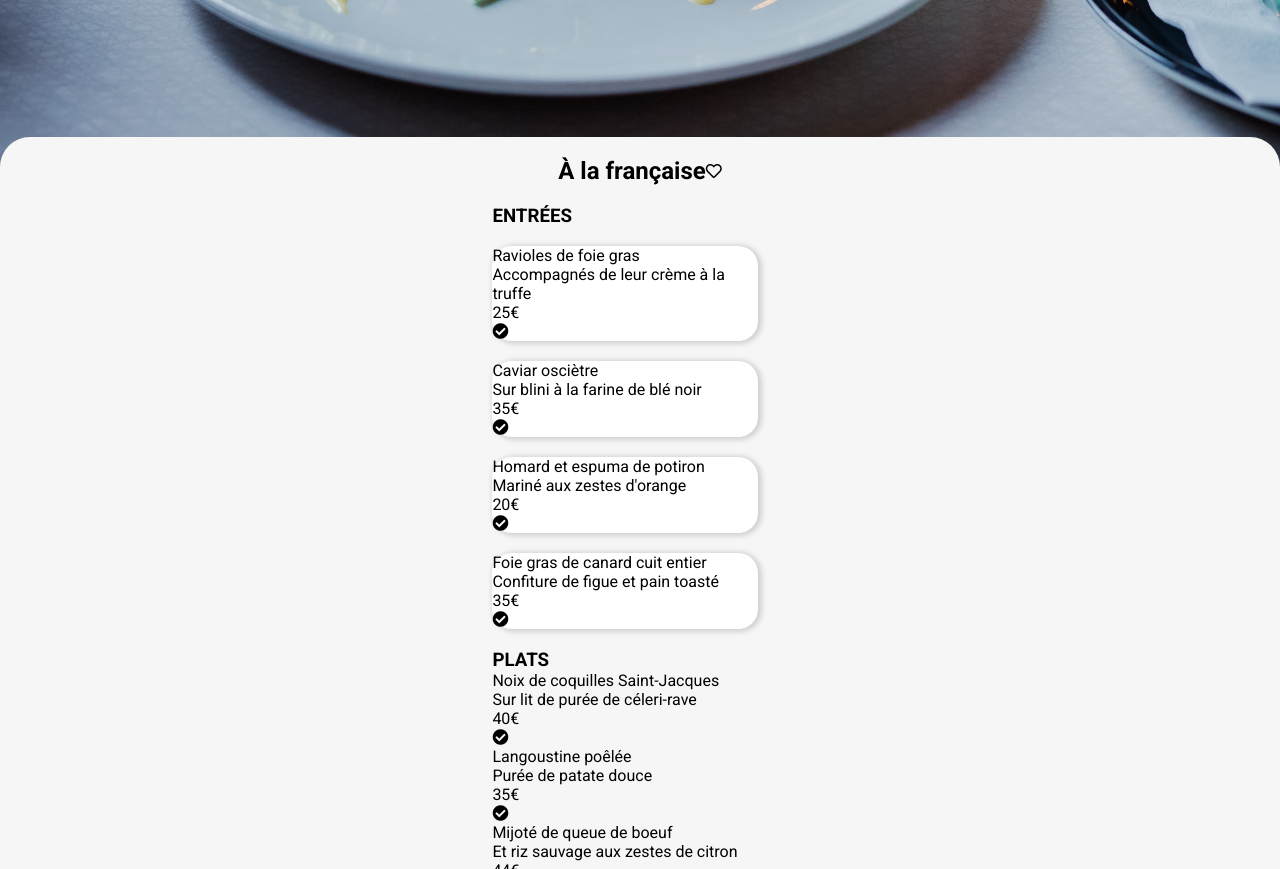
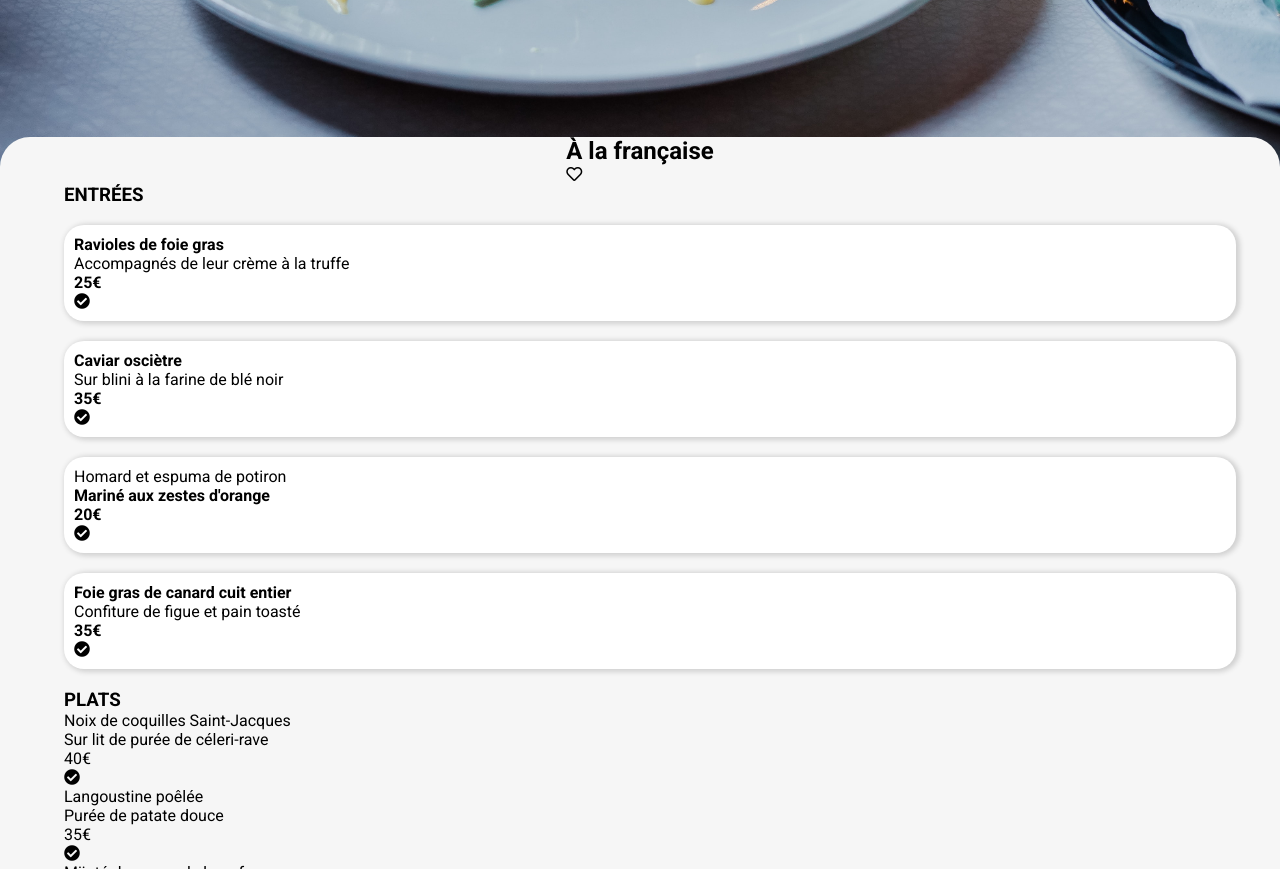
Before and after one commit to mastertoson/RakotosonTheo_3_22022021, a website: page La_note_enchanté.html in a window 1280 px wide. Shown: the part 720-1589 px from the top of the page. Drawn offline with Linux system fonts and the light colour scheme; some icons are missing; a web font is replaced by a local one.

Commit message:
diverses modification css

```diff
--- a/CSS/_homepage.scss
+++ b/CSS/_homepage.scss
@@ -132,7 +132,7 @@
         justify-content: center;
         position: absolute;
         right: 6%;
-        bottom: 10px;
+        bottom: 15px;
         font-size: 30px;
     }
 
--- a/CSS/_menupages.scss
+++ b/CSS/_menupages.scss
@@ -36,6 +36,9 @@
     background-color: #f6f6f6;
     z-index: 1;
     position: relative;
+    width: 100%;
+    .menu{
+        width: 90%;
         .menupage_title{
         padding: 20px 20px 20px 20px;
         display: flex;
@@ -48,11 +51,24 @@
         flex-direction: column;
         border-radius: 20px;
         background: white;
-        width: 90%;
+        width: 100%;
         margin-bottom: 20px;
         box-shadow: 2px 1px 5px 2px rgb(209, 209, 209);
         color: black;
+        padding: 10px;
+
+            .menupage_card_title{
+                font-weight: bold;
+            }
+            .menupage_card_text{
+
+            }
+            .menupage_card_price{
+                font-weight: bold;
+            }
         }
     }
 
+}
+
 // body //
--- a/La_note_enchanté.html
+++ b/La_note_enchanté.html
@@ -32,8 +32,8 @@
             <i class="far fa-heart menupage_title_heart"></i>
         </div>
         <!-- menus -->
-        <div id="menu">
-            <div id="entree">
+        <div class="menu">
+            <div class="entree">
                 <div>
                     <h3>ENTRÉES</h3>
                     <i class="fas fa-horizontal-rule"></i>
@@ -45,7 +45,7 @@
                         </div>
                         <div class="menupage_card_text">
                             <p>Accompagnés de leur crème à la truffe</p>
-                            <p>25€</p>
+                            <p class="menupage_card_price">25€</p>
                         </div>
                         <div>
                             <i class="fas fa-check-circle"></i>
@@ -57,7 +57,7 @@
                         </div>
                         <div class="menupage_card_text">
                             <p>Sur blini à la farine de blé noir</p>
-                            <p>35€</p>
+                            <p class="menupage_card_price">35€</p>
                         </div>
                         <div>
                             <i class="fas fa-check-circle"></i>
@@ -69,7 +69,7 @@
                         </div>
                         <div class="menupage_card_title">
                             <p>Mariné aux zestes d'orange</p>
-                            <p>20€</p>
+                            <p class="menupage_card_price">20€</p>
                         </div>
                         <div>
                             <i class="fas fa-check-circle"></i>
@@ -81,7 +81,7 @@
                         </div>
                         <div class="menupage_card_text">
                             <p>Confiture de figue et pain toasté</p>
-                            <p>35€</p>
+                            <p class="menupage_card_price">35€</p>
                         </div>
                         <div>
                             <i class="fas fa-check-circle"></i>
```
Also changed, not shown: CSS/style.css, 1 other file. Lines whose indentation alone changed are shown as unchanged.
